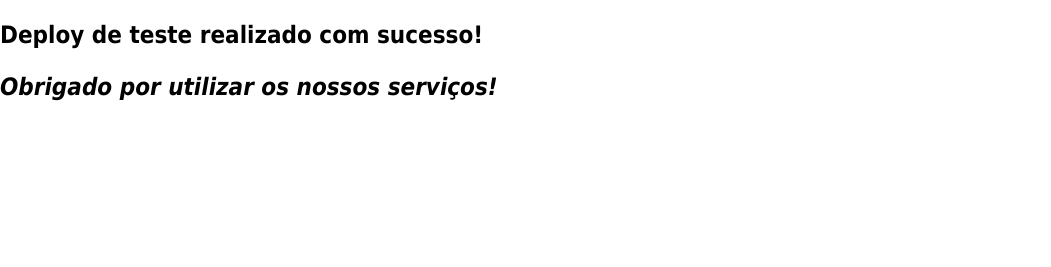
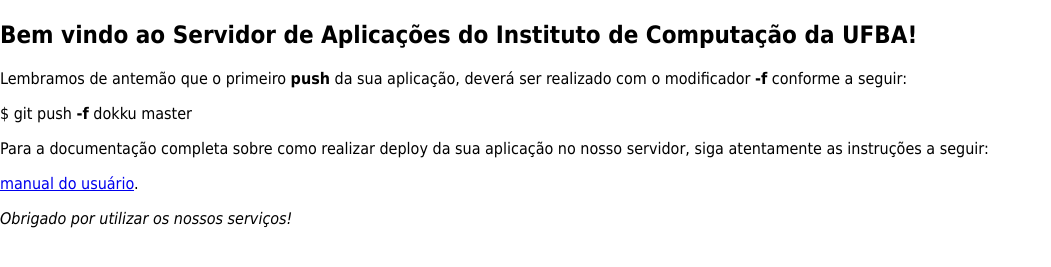
Before and after one commit to graco-ufba/default_app, a plain HTML site: page index.html in a window 1280 px wide. Shown: the part 219-486 px from the top of the page, without its empty margins (0-1051 px from the left). Drawn offline with Linux system fonts and the light colour scheme.

Commit message:
index.html
Arquivo atualizado.

```diff
--- a/index.html
+++ b/index.html
@@ -15,7 +15,13 @@
 <p>
 <img src="logo.png" width=550 height=200 border=0 alt="Imagem" title="Imagem">
 </p>
-<h2>Deploy de teste realizado com sucesso!<h2>
+<h2>Bem vindo ao Servidor de Aplicações do Instituto de Computação da UFBA!</h2>
+<p>Lembramos de antemão que o primeiro <b>push</b> da sua aplicação, deverá ser realizado com o modificador <b>-f</b> conforme a seguir:</p>
+<p>$ git push <b>-f</b> dokku master</p>
+<p>Para a documentação completa sobre como realizar deploy da sua aplicação no nosso servidor, siga atentamente as instruções a seguir:</p>
+
+<a href="https://graco-ufba.github.io/app/" target=_blank>manual do usuário</a>.<br/>
+
 <p><em>Obrigado por utilizar os nossos serviços!</em></p>
 </body>
 </html>
```
